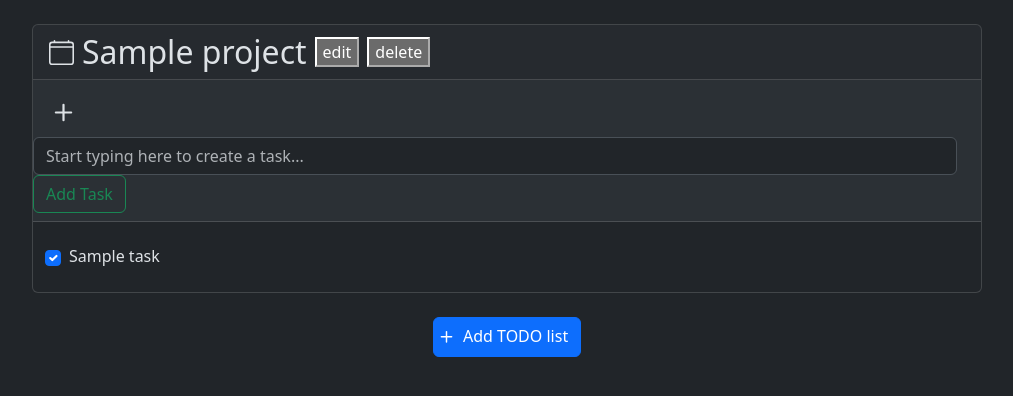
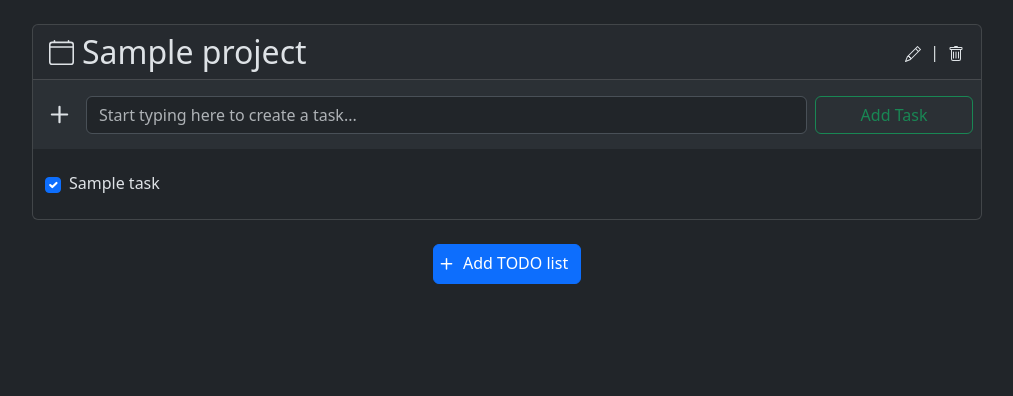
Before and after one commit to Anderli-dev/Test_RenovateHub, a Django app: page / in a window 1280 px wide. Shown: the part 30-426 px from the top of the page, without its empty margins (133-1146 px from the left). Run offline with Django 5.2, Linux system fonts and the light colour scheme; a user stored in the database is signed in; tables that the repository leaves empty hold one stand-in row (values such as "Sample post").

Commit message:
made adaptive add task form and project name header

```diff
--- a/task_manager/templates/_project_item_partial.html
+++ b/task_manager/templates/_project_item_partial.html
@@ -6,39 +6,48 @@
     hx-target="#project-{{project.id}}"
     hx-target-error="#error-modal"
 >
-    <div class="card-header d-flex align-items-center gap-2">
-        <svg xmlns="http://www.w3.org/2000/svg" width="25" height="25" fill="currentColor" class="bi bi-calendar4" viewBox="0 0 16 16">
+    <div class="card-header d-flex align-items-center jus gap-2 justify-content-between">
+        <div class="d-flex align-items-center">
+            <svg xmlns="http://www.w3.org/2000/svg" width="25" height="25" fill="currentColor" class="bi bi-calendar4 d-none d-sm-block" viewBox="0 0 16 16">
                 <path d="M3.5 0a.5.5 0 0 1 .5.5V1h8V.5a.5.5 0 0 1 1 0V1h1a2 2 0 0 1 2 2v11a2 2 0 0 1-2 2H2a2 2 0 0 1-2-2V3a2 2 0 0 1 2-2h1V.5a.5.5 0 0 1 .5-.5M2 2a1 1 0 0 0-1 1v1h14V3a1 1 0 0 0-1-1zm13 3H1v9a1 1 0 0 0 1 1h12a1 1 0 0 0 1-1z"/>
             </svg>
-        <h2 class="mb-0">{{project.name}}</h2>
+            <h2 class="mb-0 ms-2">{{project.name}}</h2>
+        </div>
         {% comment %} TODO on edit change this dive not all list {% endcomment %}
-        {% comment %} TODO btns show on hover {% endcomment %}
+        <div class="d-flex align-items-center">
             <button
-            class="mb-0"
+                class="btn p-0 mb-0"
                 hx-trigger="click"
                 hx-get="{% url 'modals_edit_project' project.id %}"
                 hx-target="body"
                 hx-target-4*="#error-modal"
                 hx-swap="beforeend"
             >
-        edit
+            <svg xmlns="http://www.w3.org/2000/svg" width="16" height="16" fill="currentColor" class="bi bi-pencil" viewBox="0 0 16 16">
+                <path d="M12.146.146a.5.5 0 0 1 .708 0l3 3a.5.5 0 0 1 0 .708l-10 10a.5.5 0 0 1-.168.11l-5 2a.5.5 0 0 1-.65-.65l2-5a.5.5 0 0 1 .11-.168zM11.207 2.5 13.5 4.793 14.793 3.5 12.5 1.207zm1.586 3L10.5 3.207 4 9.707V10h.5a.5.5 0 0 1 .5.5v.5h.5a.5.5 0 0 1 .5.5v.5h.293zm-9.761 5.175-.106.106-1.528 3.821 3.821-1.528.106-.106A.5.5 0 0 1 5 12.5V12h-.5a.5.5 0 0 1-.5-.5V11h-.5a.5.5 0 0 1-.468-.325"/>
+            </svg>
             </button>
+            <p class="m-0 mx-2">|</p>
             <button
-            class="mb-0"
+                class="btn p-0 mb-0"
                 hx-get="{% url 'modals_delete_project' project.id %}"
                 hx-target="body"
                 hx-target-4*="#error-modal"
                 hx-swap="beforeend"
             >
-        delete
+            <svg xmlns="http://www.w3.org/2000/svg" width="16" height="16" fill="currentColor" class="bi bi-trash" viewBox="0 0 16 16">
+                <path d="M5.5 5.5A.5.5 0 0 1 6 6v6a.5.5 0 0 1-1 0V6a.5.5 0 0 1 .5-.5m2.5 0a.5.5 0 0 1 .5.5v6a.5.5 0 0 1-1 0V6a.5.5 0 0 1 .5-.5m3 .5a.5.5 0 0 0-1 0v6a.5.5 0 0 0 1 0z"/>
+                <path d="M14.5 3a1 1 0 0 1-1 1H13v9a2 2 0 0 1-2 2H5a2 2 0 0 1-2-2V4h-.5a1 1 0 0 1-1-1V2a1 1 0 0 1 1-1H6a1 1 0 0 1 1-1h2a1 1 0 0 1 1 1h3.5a1 1 0 0 1 1 1zM4.118 4 4 4.059V13a1 1 0 0 0 1 1h6a1 1 0 0 0 1-1V4.059L11.882 4zM2.5 3h11V2h-11z"/>
+            </svg>
             </button>
         </div>
+    </div>
 
-    <nav class="card-header bg-body-tertiary ps-0">
-        <div class="d-flex align-items-center">
-            <form class="flex-grow-1 me-2">
+    <div class="conatainer bg-body-tertiary py-2">
+        <form class="row d-flex align-items-center m-0">
+            <div class="col d-flex align-items-center ps-0 pe-0 pe-sm-2">
                 <button
-                    class="btn"
+                    class="btn p-0 m-2 d-none d-sm-block"
                     type="submit"
                     hx-post="{% url 'task_add' %}"
                     hx-target="#project-{{project.id}}"
@@ -50,7 +59,7 @@
                     </svg>
                 </button>
                 <input
-                    class="form-control col-sm"
+                    class="form-control col"
                     type="text"
                     name="name"
                     placeholder="Start typing here to create a task..."
@@ -58,9 +67,10 @@
                     required
                     maxlength="255"
                 >
+            </div>
             <input type="hidden" name="project_id" value="{{ project.id }}">
             <button
-                    class="btn btn-outline-success"
+                class="btn btn-outline-success col-12 col-sm-2 me-2"
                 type="submit"
                 hx-post="{% url 'task_add' %}"
                 hx-target="#project-{{project.id}}"
@@ -70,10 +80,7 @@
             Add Task
             </button>
         </form>
-
-
     </div>
-    </nav>
 
     <div id="tasks-list-{{project.id}}" class="container py-2">
         {% if project.tasks.all %}
--- a/task_manager/templates/base.html
+++ b/task_manager/templates/base.html
@@ -36,6 +36,12 @@
             .task:hover .task-hover-controls{
                 opacity: 1;
                 pointer-events: auto;
+            }
+            @media (max-width: 768px) {
+                .task-hover-controls{
+                    opacity: 1;
+                    pointer-events: auto;
+                }
             }
             .selecteble{
                 cursor: default;
```
Lines whose indentation alone changed are shown as unchanged.
